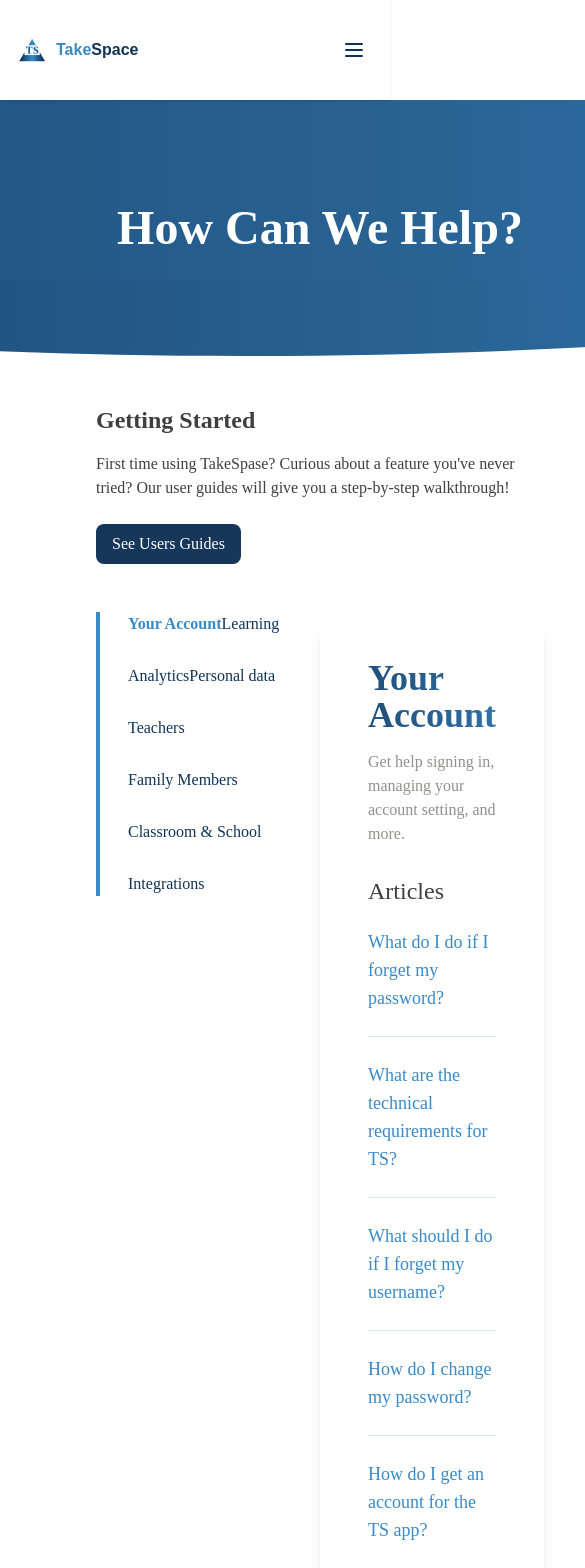
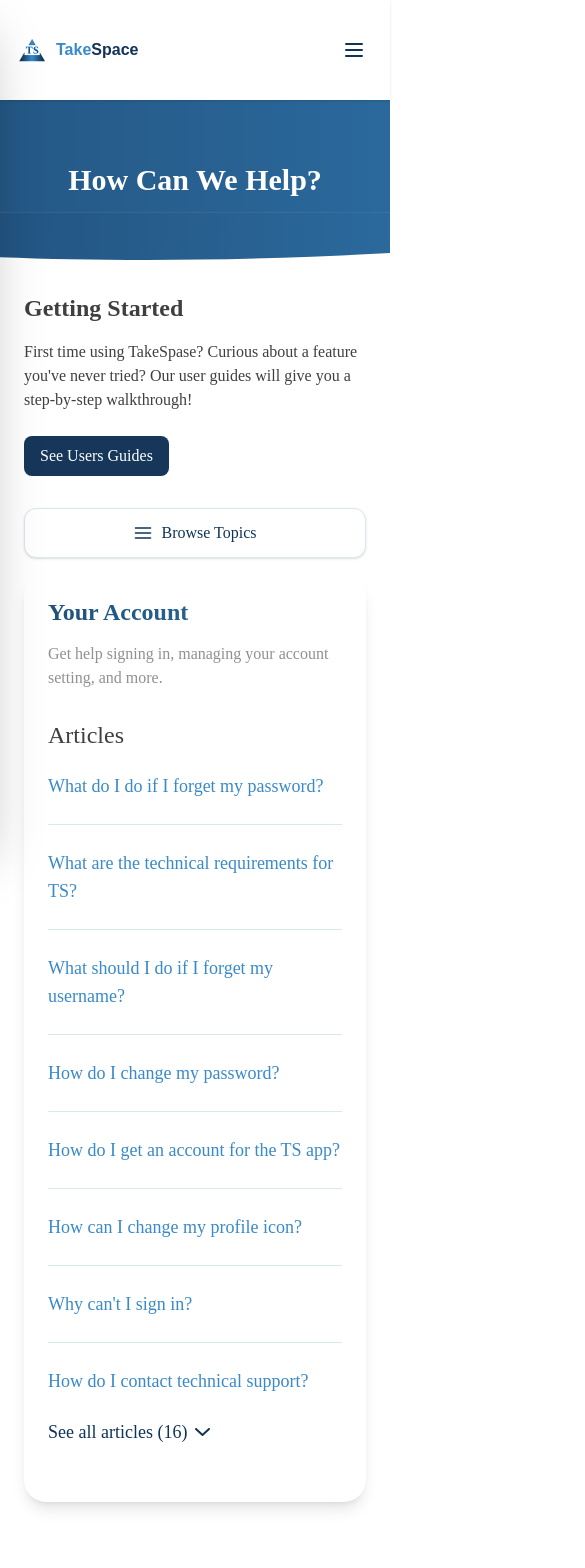
Before and after one commit to usman724/takespaceAdmin, a Next.js app: page /help in a window 390 px wide. Shown: the top 1568 px of the page, 585 px wide, since content can reach past the window. Built offline with nearby package versions, Linux system fonts and the light colour scheme.

Commit message:
improve the help page desing

```diff
--- a/app/help/page.js
+++ b/app/help/page.js
@@ -13,6 +13,7 @@ const HelpPage = () => {
     const [showAllArticles, setShowAllArticles] = useState(false);
     const [articlesData, setArticlesData] = useState({});
     const [loading, setLoading] = useState(true);
+    const [isSidebarOpen, setIsSidebarOpen] = useState(false);
 
     // Load articles data from API
     useEffect(() => {
@@ -59,7 +60,7 @@ const HelpPage = () => {
             <Layout>
                 <div className="min-h-screen bg-white">
                     {/* Header Section with Background Image */}
-                    <div className="relative h-64  overflow-hidden">
+                    <div className="relative h-40 md:h-64 overflow-hidden">
                         <div className="absolute inset-0">
                             <Image
                                 src="/help/topheader.svg"
@@ -69,14 +70,14 @@ const HelpPage = () => {
                             />
                         </div>
                         <div className="relative z-10 flex items-center justify-center h-full">
-                            <h1 className="text-white text-5xl font-bold font-['Objective'] leading-[48px]">
+                            <h1 className="text-white text-3xl md:text-5xl font-bold font-['Objective'] leading-tight md:leading-[48px] text-center px-4">
                                 How Can We Help?
                             </h1>
                         </div>
                     </div>
 
                     {/* Getting Started Section */}
-                    <div className="px-24 py-12">
+                    <div className="px-6 md:px-24 py-8 md:py-12">
                         <div className="max-w-2xl">
                             <h2 className="text-2xl font-bold text-[#3F3F3F] mb-4 font-['Objective']">
                                 Getting Started
@@ -91,10 +92,58 @@ const HelpPage = () => {
                     </div>
 
                     {/* Main Content Area */}
-                    <div className="px-24 pb-12">
-                        <div className="flex gap-8">
+                    <div className="px-6 md:px-24 pb-12">
+                        {/* Mobile: Toggle to open topics */}
+                        <div className="md:hidden mb-4">
+                            <button
+                                onClick={() => setIsSidebarOpen(true)}
+                                className="w-full justify-center bg-white border border-[#D9E7EF] rounded-xl py-3 px-4 text-[#103358] font-['Poppins'] text-base flex items-center gap-2 shadow-sm"
+                                aria-label="Open topics menu"
+                            >
+                                <svg width="20" height="20" viewBox="0 0 24 24" fill="none" aria-hidden>
+                                    <path d="M3 6h18M3 12h18M3 18h18" stroke="#103358" strokeWidth="2" strokeLinecap="round"/>
+                                </svg>
+                                Browse Topics
+                            </button>
+                        </div>
+
+                        {/* Mobile slide-over sidebar */}
+                        <div className={`fixed inset-0 z-50 md:hidden ${isSidebarOpen ? '' : 'pointer-events-none'}`} role="dialog" aria-modal="true">
+                            <div
+                                className={`absolute inset-0 bg-black/30 transition-opacity ${isSidebarOpen ? 'opacity-100' : 'opacity-0'}`}
+                                onClick={() => setIsSidebarOpen(false)}
+                            />
+                            <div
+                                className={`absolute left-0 top-0 h-full w-72 max-w-[80%] bg-white shadow-2xl transform transition-transform ${isSidebarOpen ? 'translate-x-0' : '-translate-x-full'}`}
+                            >
+                                <div className="relative h-full p-6">
+                                    <div className="absolute left-0 top-0 w-1 h-full bg-[#398AC8]"></div>
+                                    <div className="ml-4 space-y-6 overflow-y-auto h-full">
+                                        {categories.map((category) => (
+                                            <button
+                                                key={category}
+                                                onClick={() => {
+                                                    setActiveCategory(category);
+                                                    setShowAllArticles(false);
+                                                    setIsSidebarOpen(false);
+                                                }}
+                                                className={`block text-left font-['Objective'] text-base leading-[17px] transition-colors ${
+                                                    activeCategory === category
+                                                        ? 'text-[#398AC8] font-bold'
+                                                        : 'text-[#103358] font-medium'
+                                                }`}
+                                            >
+                                                {category}
+                                            </button>
+                                        ))}
+                                    </div>
+                                </div>
+                            </div>
+                        </div>
+
+                        <div className="flex flex-col md:flex-row gap-8">
                             {/* Left Navigation Sidebar */}
-                            <div className="w-48 flex-shrink-0">
+                            <div className="w-48 flex-shrink-0 hidden md:block">
                                 <div className="relative">
                                     {/* Blue vertical line */}
                                     <div className="absolute left-0 top-0 w-1 h-full bg-[#398AC8]"></div>
@@ -123,11 +172,11 @@ const HelpPage = () => {
 
                             {/* Right Content Panel */}
                             <div className="flex-1">
-                                <div className="bg-white rounded-[22px] shadow-lg p-12 min-h-[931px]">
+                                <div className="bg-white rounded-[22px] shadow-lg p-6 md:p-12 min-h-[500px] md:min-h-[931px]">
                                     <div className="max-w-4xl">
                                         {/* Header */}
                                         <div className="mb-8">
-                                            <h2 className="text-4xl font-bold mb-4 font-['Objective'] leading-[37px] bg-gradient-to-r from-[#20507A] to-[#2F71A8] bg-clip-text text-transparent">
+                                            <h2 className="text-2xl md:text-4xl font-bold mb-4 font-['Objective'] leading-[28px] md:leading-[37px] bg-gradient-to-r from-[#20507A] to-[#2F71A8] bg-clip-text text-transparent">
                                                 {activeCategory}
                                             </h2>
                                             <p className="text-[#948F8F] text-base leading-6 font-['Poppins']">
@@ -179,10 +228,7 @@ const HelpPage = () => {
                             Can't find what you are looking for?
                         </p>
                         <button className="bg-[#16375A] text-white px-6 py-4 rounded-lg font-['Poppins'] text-base leading-6 flex items-center gap-2 mx-auto hover:bg-[#2F71A8] transition-colors">
-                            <svg width="30" height="30" viewBox="0 0 30 30" fill="none">
-                                <path d="M15 2C8.37 2 3 7.37 3 14C3 20.63 8.37 26 15 26C21.63 26 27 20.63 27 14C27 7.37 21.63 2 15 2ZM15 24C9.48 24 5 19.52 5 14C5 8.48 9.48 4 15 4C20.52 4 25 8.48 25 14C25 19.52 20.52 24 15 24Z" fill="white"/>
-                                <path d="M15 6C10.58 6 7 9.58 7 14C7 18.42 10.58 22 15 22C19.42 22 23 18.42 23 14C23 9.58 19.42 6 15 6ZM15 20C11.69 20 9 17.31 9 14C9 10.69 11.69 8 15 8C18.31 8 21 10.69 21 14C21 17.31 18.31 20 15 20Z" fill="white"/>
-                            </svg>
+                            <Image src="/help/contactsupport.svg" alt="Contact TS Support" width={30} height={30} />
                             Contact TS Support
                         </button>
                     </div>
```
Also changed, not shown: public/help/contactsupport.svg (added).
